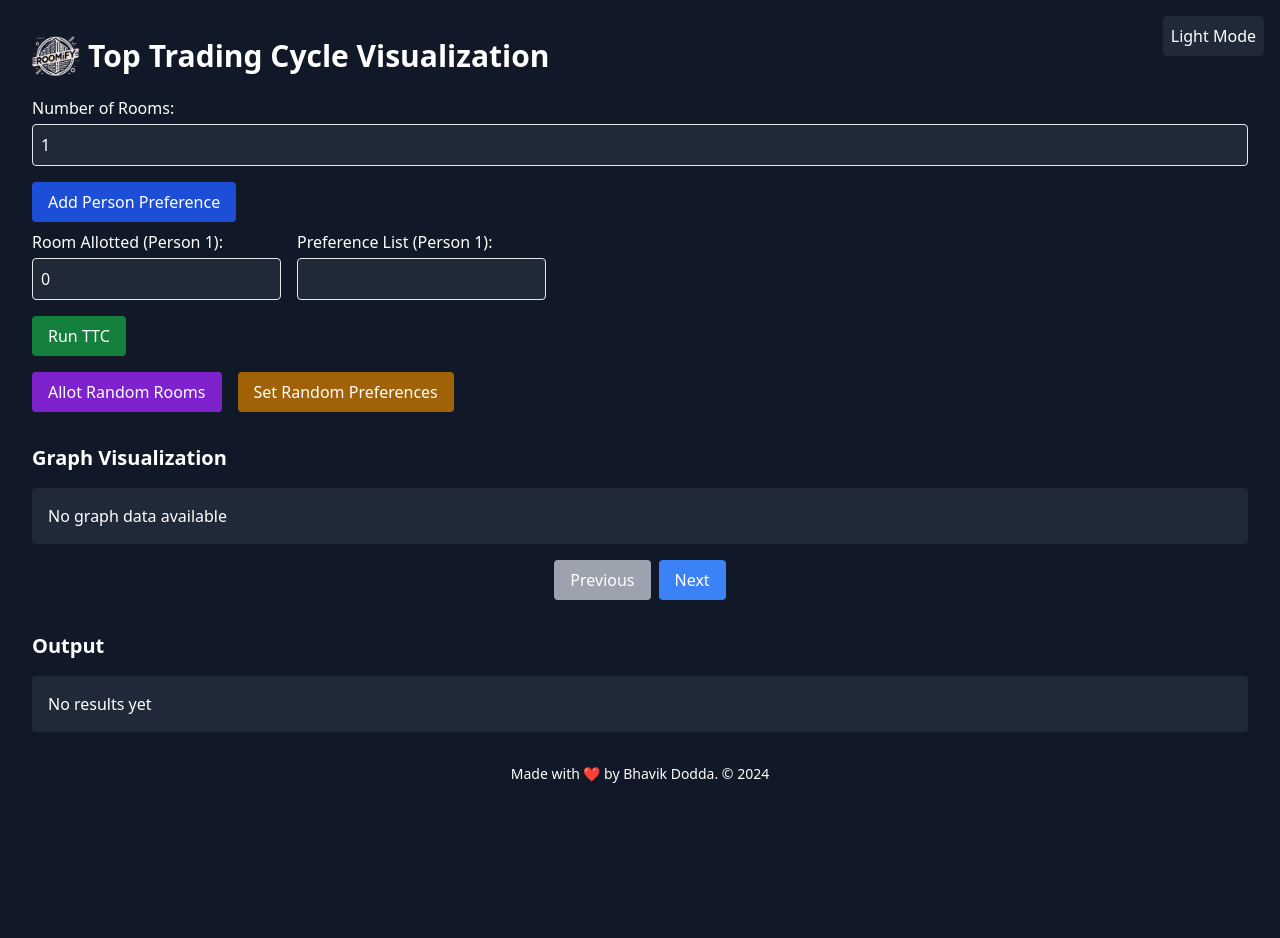
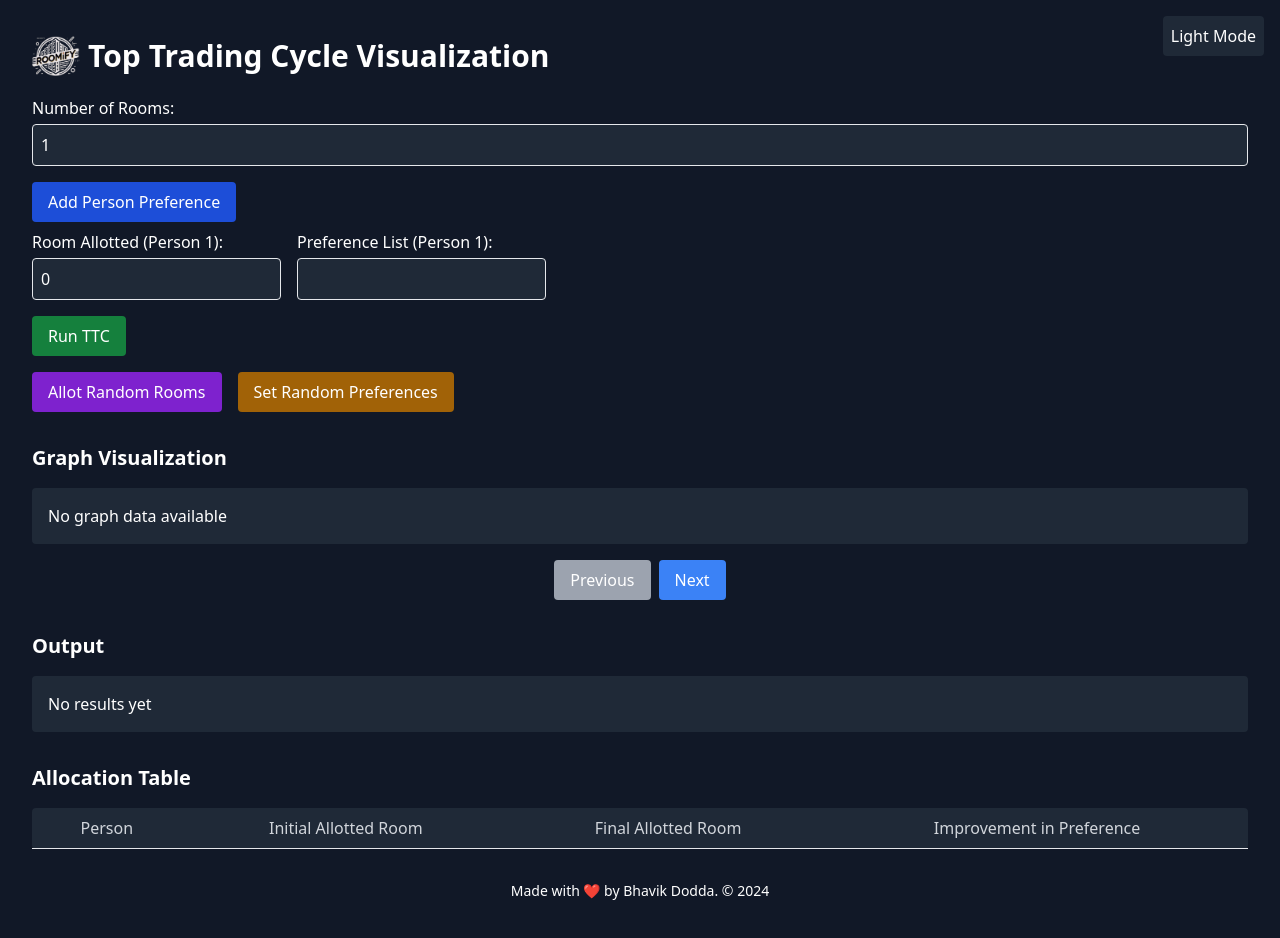
Before and after one commit to BhavikDodda/hostel, a Next.js app: page / in a window 1280 px wide. Shown: the top 938 px of the page. Before the commit the page ends 848 px from the top, so only its background shows below. Built offline with nearby package versions, Linux system fonts and the light colour scheme.

Commit message:
allocation table with preference improvements

```diff
--- a/app/page.tsx
+++ b/app/page.tsx
@@ -110,6 +110,7 @@ export default function Home() {
       console.log(response)
 
       const { allocation, oldcost, newcost, completeGraphData } = await response.json();
+      console.log(allocation)
       setOutput(allocation);
       setnewcost(newcost);
       setoldcost(oldcost);
@@ -142,6 +143,13 @@ export default function Home() {
       return randomPrefs;
     });
     setPreferences(newPreferences);
+  };
+  const finalAllotments = output ? Object.keys(output).sort((a, b) => output[a] - output[b]): [];
+  const differenceInPreference = (initialRoom: number, finalRoom: number, personIndex: number) => {
+    const initialPreference = preferences[personIndex].split(',').map(num => parseInt(num.trim()));
+    const initialRoomIndex = initialPreference.indexOf(initialRoom);
+    const finalRoomIndex = initialPreference.indexOf(finalRoom);
+    return initialRoomIndex - finalRoomIndex;
   };
 
   return (
@@ -263,6 +271,35 @@ export default function Home() {
           {output ? <pre>{'Rooms: People\n'+JSON.stringify(output, null, 2)+'\nOld Cost before TTC: '+oldcost+'\nNew Cost after TTC: '+newcost}</pre> : <p>No results yet</p>}
         </div>
       </div>
+      <div className="my-8">
+        <h2 className="text-xl font-bold mb-4">Allocation Table</h2>
+        <div className="overflow-x-auto">
+          <table className="min-w-full bg-white dark:bg-gray-800 rounded shadow-md">
+            <thead>
+              <tr>
+                <th className="px-4 py-2 border-b font-medium text-gray-600 dark:text-gray-300">Person</th>
+                <th className="px-4 py-2 border-b font-medium text-gray-600 dark:text-gray-300">Initial Allotted Room</th>
+                <th className="px-4 py-2 border-b font-medium text-gray-600 dark:text-gray-300">Final Allotted Room</th>
+                <th className="px-4 py-2 border-b font-medium text-gray-600 dark:text-gray-300">Improvement in Preference</th>
+              </tr>
+            </thead>
+            <tbody>
+              {finalAllotments.map((finalRoom, index) => (
+                  <tr key={index}>
+                    <td className="px-4 py-2 border-b text-center">{index + 1}</td>
+                    <td className="px-4 py-2 border-b text-center">{roomAllotments[index]}</td>
+                    <td className="px-4 py-2 border-b text-center">{finalRoom}</td>
+                    <td className="px-4 py-2 border-b text-center">
+                      {differenceInPreference(roomAllotments[index], Number(finalRoom), index)}
+                    </td>
+                  </tr>
+                ))}
+            </tbody>
+          </table>
+        </div>
+      </div>
+
+
       <div className="my-8 text-center">
         <p className="text-sm font-light">
           Made with ❤️ by Bhavik Dodda. &copy; {new Date().getFullYear()}
```
